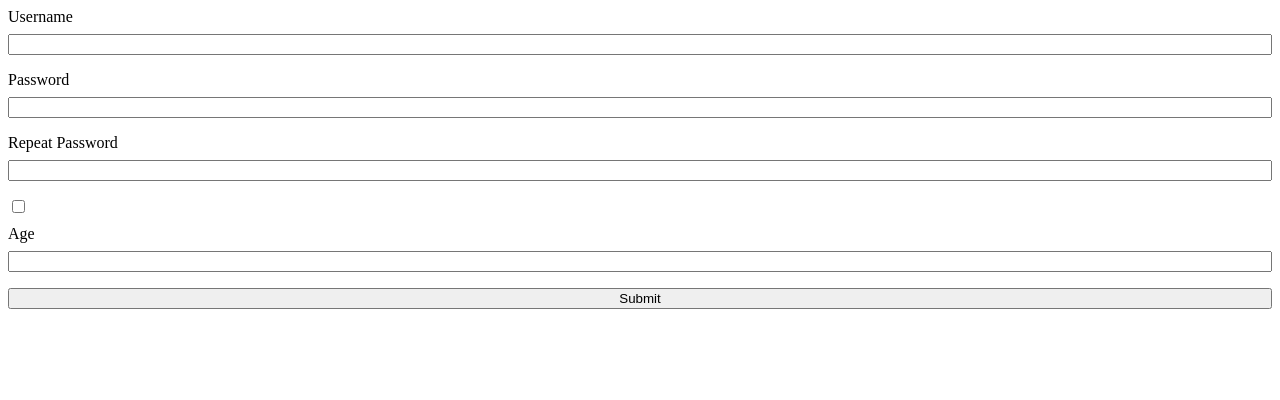
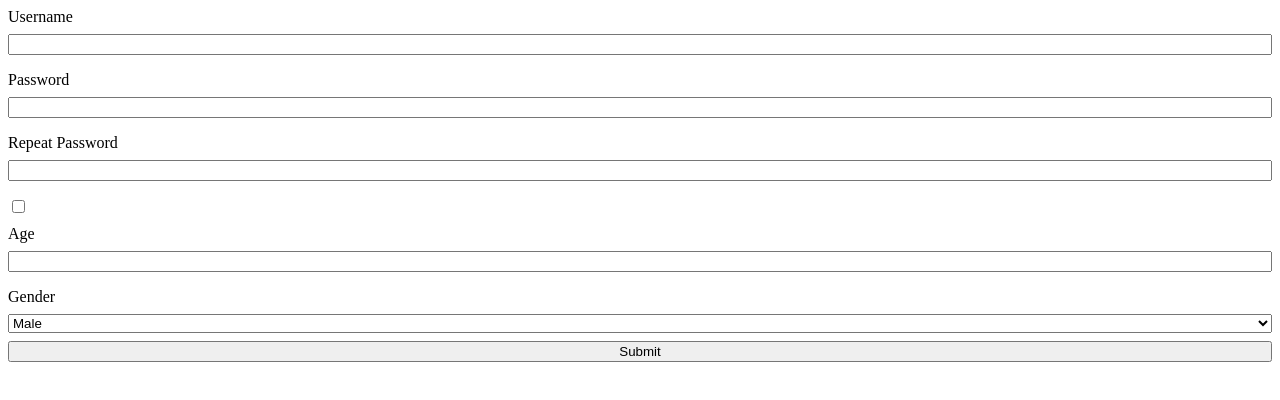
Before and after one commit to kasurbantal/react-basic, a Next.js app: page /RegisterPage in a window 1280 px wide. Shown: the top 400 px of the page. Built offline with nearby package versions, Linux system fonts and the light colour scheme.

Commit message:
feat: add conditional rendering for pregnancy status based on gender

```diff
--- a/src/pages/RegisterPage.tsx
+++ b/src/pages/RegisterPage.tsx
@@ -9,6 +9,8 @@ const registerSchema = z
     password: z.string().min(8),
     age: z.coerce.number().min(18),
     repeatPassword: z.string(),
+    gender: z.enum(["male", "female"]),
+    isPregnant: z.boolean().optional(),
   })
   .superRefine((arg, ctx) => {
     if (arg.password !== arg.repeatPassword) {
@@ -75,6 +77,19 @@ const RegisterPage = () => {
         <input type="text" {...form.register("age")} />
         <span>{form.formState.errors.age?.message}</span>
 
+        <label>Gender</label>
+        <select {...form.register("gender")}>
+          <option value="male">Male</option>
+          <option value="female">Female</option>
+        </select>
+
+        {form.watch("gender") === "female" && (
+          <label>
+            Pregnant ?{" "}
+            <input type="checkbox" {...form.register("isPregnant")} />{" "}
+          </label>
+        )}
+
         <button>Submit</button>
       </form>
 
@@ -90,6 +105,10 @@ const RegisterPage = () => {
           <h3>Submitted Data</h3>
           <p>Username: {submittedData?.username}</p>
           <p>Age: {submittedData?.age}</p>
+          <p>Gender: {submittedData?.gender}</p>
+          {submittedData.gender === "female" && (
+            <p>Pregnant Status: {submittedData?.isPregnant ? "Yes" : "No"}</p>
+          )}
         </div>
       )}
     </>
```
